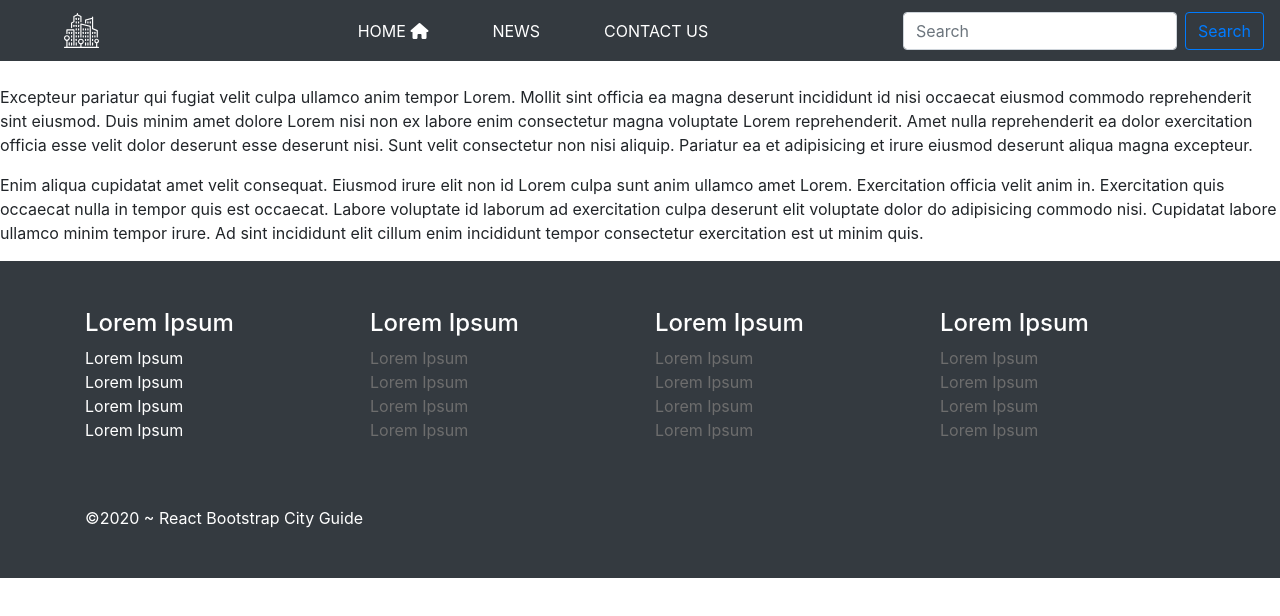
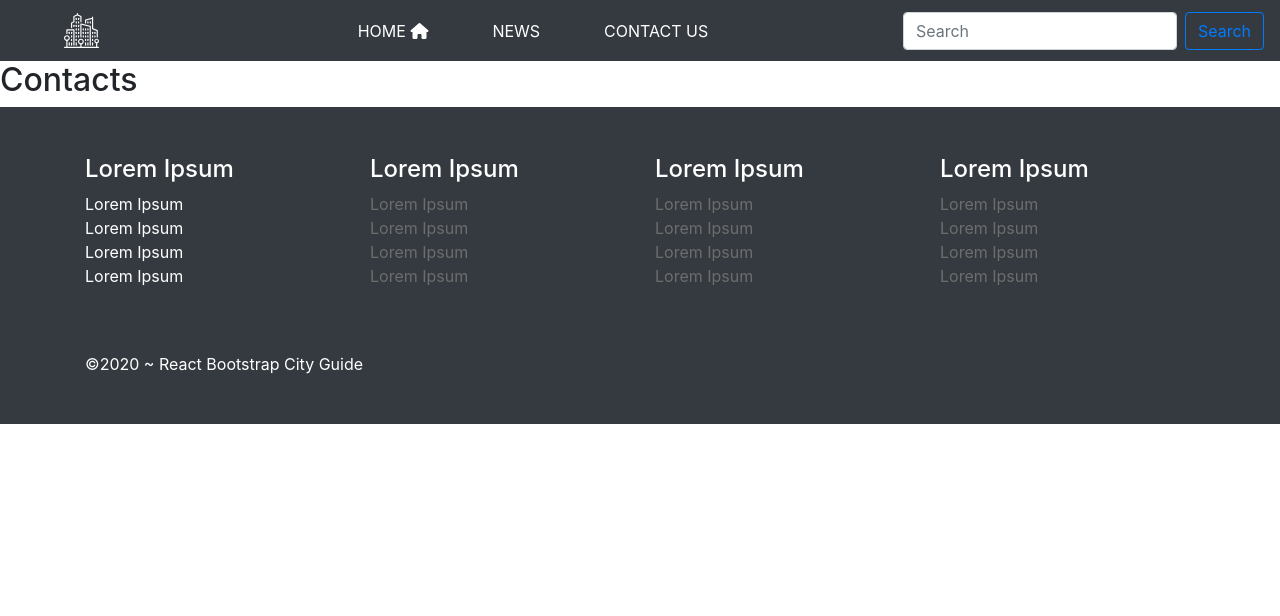
Before and after one commit to AidanLDev/React-Bootstrap-City-Guide, a React (Create React App) app: page /contacts in a window 1280 px wide. Shown: the top 616 px of the page. Built offline with nearby package versions, Linux system fonts and the light colour scheme.

Commit message:
React Router

```diff
--- a/package.json
+++ b/package.json
@@ -9,6 +9,7 @@
     "bootstrap": "^4.5.0",
     "react": "^16.13.1",
     "react-dom": "^16.13.1",
+    "react-router-dom": "^5.2.0",
     "react-scripts": "3.4.1",
     "styled-components": "^5.1.1"
   },
--- a/src/App.css
+++ b/src/App.css
@@ -5,3 +5,11 @@
   --mainWhite: #fff;
   --mainBlue: #007bff;
 }
+
+.navbar-toggler:focus {
+  outline: none !important;
+}
+
+.navbar-toggler {
+  border: none !important;
+}
--- a/src/App.js
+++ b/src/App.js
@@ -1,6 +1,15 @@
 import React from 'react';
-import Navbar from './components/Navbar';
-import Footer from './components/Footer';
+// Components
+import Navbar from './components/layouts/Navbar';
+import Footer from './components/layouts/Footer';
+// Pages
+import Home from './components/pages/Home';
+import News from './components/pages/News';
+import Contacts from './components/pages/Contacts';
+import Details from './components/pages/Details';
+import NotFoundPage from './components/pages/NotFoundPage';
+
+import { Switch, Route } from 'react-router-dom';
 
 import './App.css';
 import 'bootstrap/dist/css/bootstrap.min.css';
@@ -9,13 +18,13 @@ export default function App() {
   return (
     <div>
       <Navbar />
-        <br />
-        <p>
-          Excepteur pariatur qui fugiat velit culpa ullamco anim tempor Lorem. Mollit sint officia ea magna deserunt incididunt id nisi occaecat eiusmod commodo reprehenderit sint eiusmod. Duis minim amet dolore Lorem nisi non ex labore enim consectetur magna voluptate Lorem reprehenderit. Amet nulla reprehenderit ea dolor exercitation officia esse velit dolor deserunt esse deserunt nisi. Sunt velit consectetur non nisi aliquip. Pariatur ea et adipisicing et irure eiusmod deserunt aliqua magna excepteur.
-        </p>
-        <p>
-          Enim aliqua cupidatat amet velit consequat. Eiusmod irure elit non id Lorem culpa sunt anim ullamco amet Lorem. Exercitation officia velit anim in. Exercitation quis occaecat nulla in tempor quis est occaecat. Labore voluptate id laborum ad exercitation culpa deserunt elit voluptate dolor do adipisicing commodo nisi. Cupidatat labore ullamco minim tempor irure. Ad sint incididunt elit cillum enim incididunt tempor consectetur exercitation est ut minim quis.
-        </p>
+      <Switch>
+        <Route exact path='/' component={Home} />
+        <Route path='/news' component={News} />
+        <Route path='/contacts' component={Contacts} />
+        <Route path='/details' component={Details} />
+        <Route component={NotFoundPage} />
+      </Switch>
       <Footer />
     </div>
   );
--- a/src/components/Navbar.js
+++ b/src/components/layouts/Navbar.js
@@ -1,12 +1,13 @@
 import React from 'react';
-import Logo from '../logo.svg';
+import Logo from '../../logo.svg';
+import { Link } from 'react-router-dom';
 
 export default function Navbar() {
   return (
     <nav className='navbar navbar-expand-lg navbar-light bg-dark'>
-      <a className='navbar-brand ml-5' href='#'>
+      <Link className='navbar-brand ml-5' to='/'>
         <img src={Logo} alt='logo' style={{ width: '35px' }} />
-      </a>
+      </Link>
       <button
         className='navbar-toggler'
         type='button'
@@ -16,26 +17,34 @@ export default function Navbar() {
         aria-expanded='false'
         aria-label='Toggle navigation'
       >
-        <span className='navbar-toggler-icon'></span>
+        <span>
+          <i className='fas fa-bars' style={{ color: 'white' }}></i>
+        </span>
       </button>
 
       <div className='collapse navbar-collapse' id='navbarSupportedContent'>
         <ul className='navbar-nav m-auto'>
           <li className='nav-item active'>
-            <a className='nav-link text-white text-uppercase ml-5' href='#'>
+            <Link className='nav-link text-white text-uppercase ml-5' to='/'>
               Home <i class='fas fa-home'></i>
               <span className='sr-only'>(current)</span>
-            </a>
+            </Link>
           </li>
           <li className='nav-item'>
-            <a className='nav-link text-white text-uppercase ml-5' href='#'>
+            <Link
+              className='nav-link text-white text-uppercase ml-5'
+              to='/news'
+            >
               News
-            </a>
+            </Link>
           </li>
           <li className='nav-item'>
-            <a className='nav-link text-white text-uppercase ml-5' href='#'>
+            <Link
+              className='nav-link text-white text-uppercase ml-5'
+              to='/contacts'
+            >
               Contact us
-            </a>
+            </Link>
           </li>
         </ul>
         <form className='form-inline my-2 my-lg-0'>
--- /dev/null
+++ b/src/components/pages/Contacts.js
@@ -0,0 +1,9 @@
+import React from 'react';
+
+export default function Contacts() {
+  return (
+    <div>
+      <h2>Contacts</h2>
+    </div>
+  );
+}
--- /dev/null
+++ b/src/components/pages/Details.js
@@ -0,0 +1,9 @@
+import React from 'react';
+
+export default function Details() {
+  return (
+    <div>
+      <h2>Details</h2>
+    </div>
+  );
+}
--- /dev/null
+++ b/src/components/pages/Home.js
@@ -0,0 +1,9 @@
+import React from 'react';
+
+export default function Home() {
+  return (
+    <div>
+      <h2>Home</h2>
+    </div>
+  );
+}
--- /dev/null
+++ b/src/components/pages/News.js
@@ -0,0 +1,9 @@
+import React from 'react';
+
+export default function News() {
+  return (
+    <div>
+      <h2>News</h2>
+    </div>
+  );
+}
--- /dev/null
+++ b/src/components/pages/NotFoundPage.js
@@ -0,0 +1,9 @@
+import React from 'react';
+
+export default function NotFoundPage() {
+  return (
+    <div>
+      <h2>NotFoundPage</h2>
+    </div>
+  );
+}
--- a/src/index.js
+++ b/src/index.js
@@ -2,10 +2,13 @@ import React from 'react';
 import ReactDOM from 'react-dom';
 import App from './App';
 import * as serviceWorker from './serviceWorker';
+import { BrowserRouter as Router } from 'react-router-dom';
 
 ReactDOM.render(
   <React.StrictMode>
-    <App />
+    <Router>
+      <App />
+    </Router>
   </React.StrictMode>,
   document.getElementById('root')
 );
```
Also changed, not shown: src/components/layouts/Footer.js (renamed from src/components/Footer.js, +36 -12 lines), 1 other file (tests, documents, lock files or other folders).
